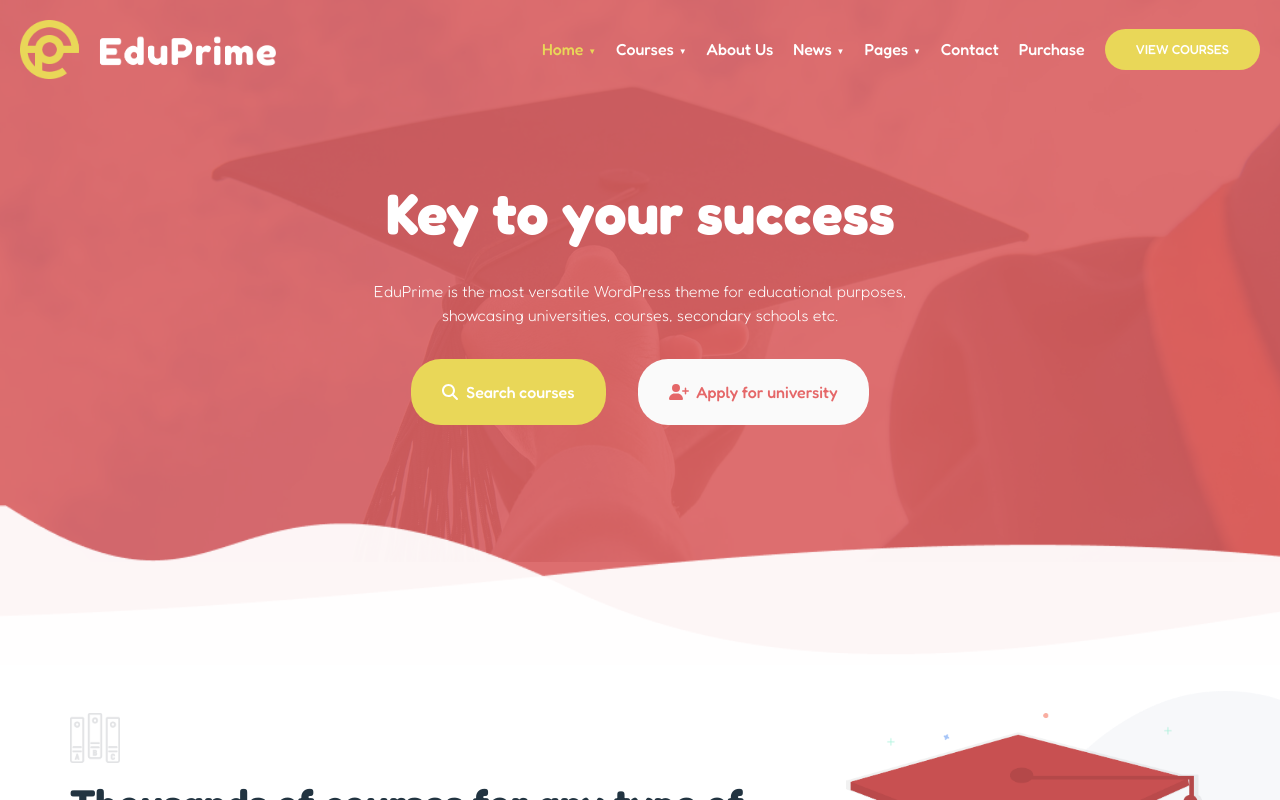
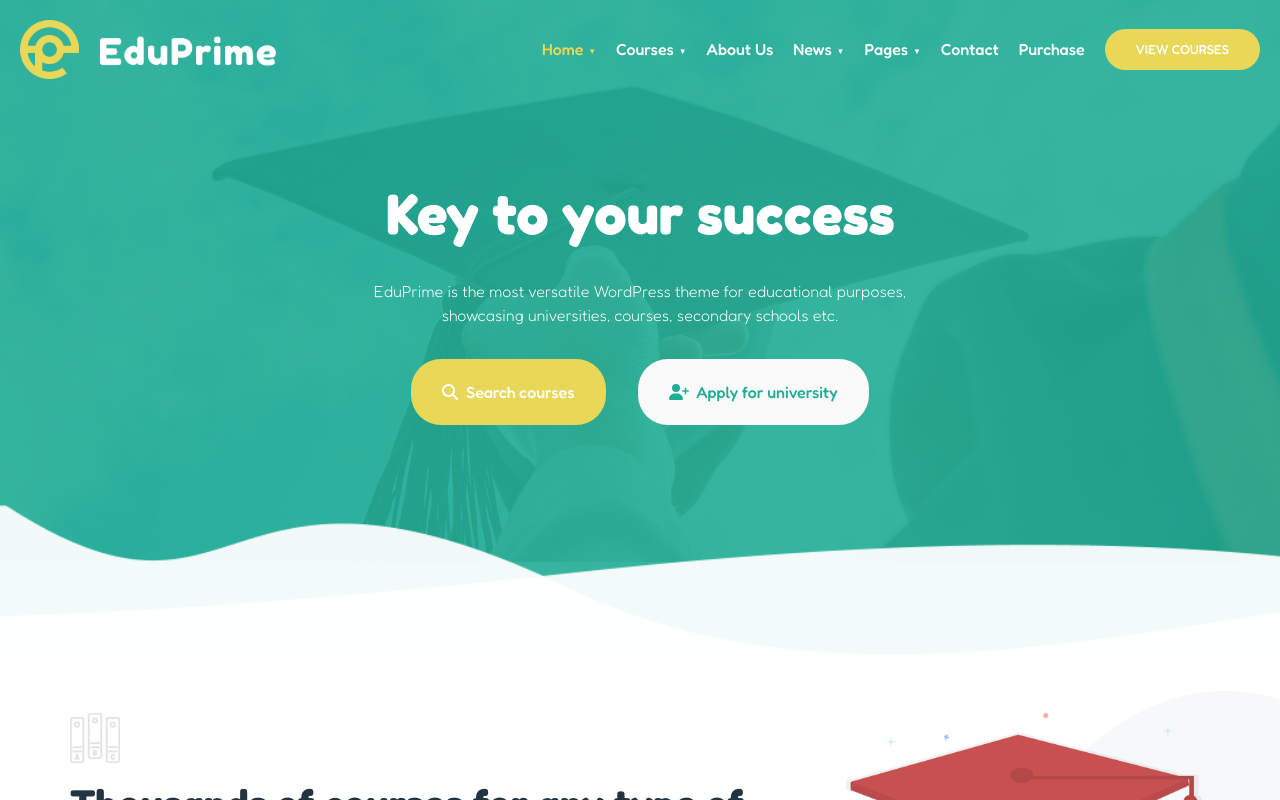
Before and after one commit to DarioGiusino/proj-html-vuejs, a Vue app: page / in a window 1280 px wide. Shown: the top 800 px of the page. Built offline with nearby package versions, Linux system fonts and the light colour scheme.

Commit message:
changed color to bg, text, border and svgs

```diff
--- a/src/assets/scss/partials/variables.scss
+++ b/src/assets/scss/partials/variables.scss
@@ -6,8 +6,8 @@ $bg-white-2: #fafafa;
 $bg-white-3: #f7f8fa;
 $bg-white-4: #f7f8fa;
 $bg-yellow: #e9d758;
-$bg-red-1: #e56768; //! da rosso a #20ad96
-$bg-red-2: #da5f60e6;
+$bg-red-1: #20ad95; //! da #e56768 a #20ad96
+$bg-red-2: #20ad95e6;
 $bg-grey-1: #3d404f;
 $bg-grey-2: #454545;
 $bg-black-1: #000000cc;
@@ -18,7 +18,7 @@ $text-white-1: #fff;
 $text-white-2: #ffffffcc;
 $text-yellow: #e9d758;
 $text-green: #79b530;
-$text-red: #e56768; //! da rosso a #20ad96
+$text-red: #20ad96; //! da #e56768 a #20ad96
 $text-grey-1: #8b8b8a;
 $text-grey-2: #7f7f7f;
 $text-grey-3: #74777b;
@@ -37,7 +37,7 @@ $text-black-3: #000;
 $fill-white: #fff;
 $fill-green-1: #69de89;
 $fill-green-2: #82b541;
-$fill-red: #e56768; //! da rosso a #20ad96
+$fill-red: #20ad96; //! da #e56768 a #20ad96
 $fill-black: #000;
 
 // # border palette
@@ -49,7 +49,7 @@ $border-yellow-1: #e9d758;
 $border-yellow-2: #dcc933;
 $border-grey: #ccc;
 $border-green: #79b530;
-$border-red: #e56768; //! da rosso a #20ad96
+$border-red: #20ad96; //! da #e56768 a #20ad96
 $border-black: #000;
 
 /*  contrast issues
```
Also changed, not shown: src/assets/svg/svg-0.svg, src/assets/svg/svg-1.svg.
